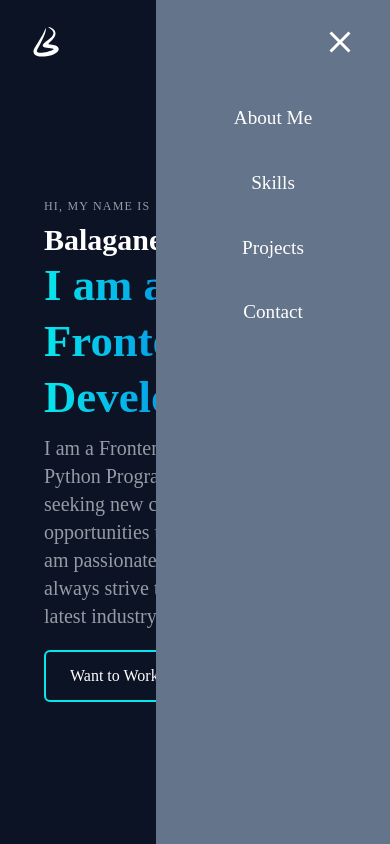
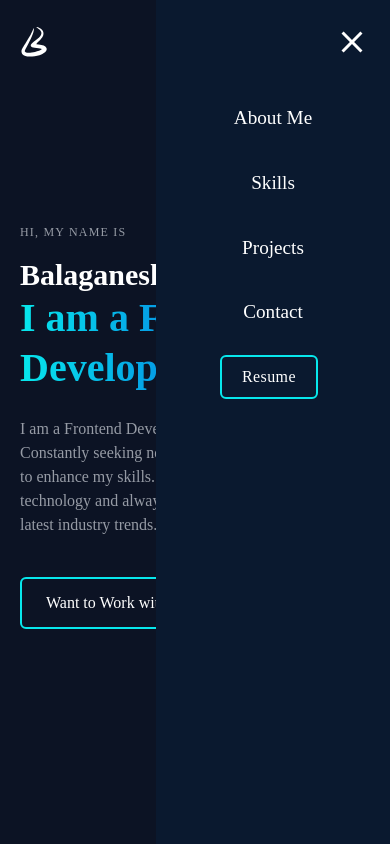
Before and after one commit to Balaganesh003/Balaganesh-dev, a Next.js app: page / in a window 390 px wide. Both pictures are taken after a click on the button 340 px from the left and 42 px from the top of the page. Built offline with nearby package versions, Linux system fonts and the light colour scheme.

Commit message:
updated the font size and removed the extra padding in the mobile view

```diff
--- a/components/Header.jsx
+++ b/components/Header.jsx
@@ -12,23 +12,23 @@ const icons = [FaWhatsapp, FaInstagram, FaLinkedin, FaTwitter, FaGithub];
 
 const Header = () => {
   return (
-    <div className="mx-6 mt-12 lg:mt-6">
-      <h1 className="md:tracking-1 tracking-widest py-2 text-xs  text-HeadingGray uppercase">
+    <div className="md:mx-6  lg:mt-6">
+      <h1 className="md:tracking-1 tracking-widest py-2 text-[0.75rem] md:text-xs  text-HeadingGray uppercase">
         Hi, My name is
       </h1>
-      <h1 className="xl:text-7xl lg:6xl md:text-5xl text-3xl font-bold ">
+      <h1 className="xl:text-7xl mt-2 lg:6xl md:text-5xl text-3xl font-bold ">
         Balaganesh K
       </h1>
-      <p className="font-extrabold  text-transparent text-[2.8rem] md:text-[3.5rem] lg:text[4.7rem] xl:text-[5rem] bg-clip-text bg-gradient-to-r from-HeadingBlue to-headingPurple  leading-tight">
+      <p className="font-extrabold  text-transparent text-[2.5rem] md:text-[3.5rem] lg:text[4.7rem] xl:text-[5rem] bg-clip-text bg-gradient-to-r from-HeadingBlue to-headingPurple  leading-tight">
         I am a Frontend Developer
       </p>
-      <p className="text-xl max-w-xl text-HeadingGray font-medium py-2">
+      <p className="text-base md:text-lg pr-1 lg:text-lg max-w-[33rem] text-HeadingGray font-medium mt-6">
         I am a Frontend Developer and Python Programmer. Constantly seeking new
         challenges and opportunities to enhance my skills. I am passionate about
         technology and always strive to stay updated with the latest industry
         trends.
       </p>
-      <button className="py-3 px-6 mt-3 grow-1 shrink-0 border-HeadingBlue border-2 rounded-md cursor-pointer hover:border-cyan-500 transition-all duration-200 hover:bg-cyan-300/5 active:scale-95">
+      <button className="py-3 px-6 mt-10  grow-1 shrink-0 border-HeadingBlue border-2 rounded-md cursor-pointer hover:border-cyan-500 transition-all duration-200 hover:bg-cyan-300/5 active:scale-95">
         Want to Work with me
       </button>
     </div>
--- a/components/NavItem.jsx
+++ b/components/NavItem.jsx
@@ -1,8 +1,8 @@
 import React from 'react';
 
-const NavItem = ({ text }) => {
+const NavItem = ({ text, toggleNav }) => {
   return (
-    <div>
+    <div onClick={toggleNav}>
       <li
         className="flex space-x-2
          items-center  px-1 py-2 cursor-pointer group ">
--- a/components/Navigation.jsx
+++ b/components/Navigation.jsx
@@ -8,9 +8,13 @@ const navItems = ['About Me', 'Skills', 'Projects', 'Contact'];
 const Navigation = () => {
   const [isOpen, setIsOpen] = useState(false);
 
+  const handleNavToggle = () => {
+    setIsOpen(!isOpen);
+  };
+
   return (
     <div className="">
-      <div className="hidden md:flex items-center justify-between py-7 bg-primary w-screen px-[3.5rem]  ">
+      <div className="hidden md:flex items-center justify-between py-7 bg-primary w-screen px-[3.5rem] ">
         {/* Desktop */}
         <div className="cursor-pointer mt-1">
           <Image src="/logo.svg" alt="My Logo" width={28} height={28} />
@@ -28,7 +32,7 @@ const Navigation = () => {
       <div className="md:hidden top-0 fixed">
         <div className="relative h-screen">
           {/* Nav Toggle */}
-          <div className="w-screen flex px-8 py-6 justify-between">
+          <div className="w-screen flex px-5 py-6 justify-between">
             {/* Logo */}
             <div className="cursor-pointer flex items-center justify-center">
               <Image src="/logo.svg" alt="My Logo" width={28} height={28} />
@@ -37,12 +41,12 @@ const Navigation = () => {
             <button className="cursor-pointer  transition-all duration-300 z-30">
               {isOpen ? (
                 <MdClear
-                  onClick={() => setIsOpen(!isOpen)}
+                  onClick={handleNavToggle}
                   className="text-white text-4xl"
                 />
               ) : (
                 <MdSegment
-                  onClick={() => setIsOpen(!isOpen)}
+                  onClick={handleNavToggle}
                   className="text-white text-4xl"
                 />
               )}
@@ -52,12 +56,21 @@ const Navigation = () => {
           <div
             className={`w-[60%] h-screen absolute inset-y-0 ${
               isOpen ? 'right-0' : '-right-[50rem]'
-            }   transition-all duration-300 ease-in-out bg-slate-500`}>
+            }   transition-all duration-300 ease-in-out bg-bgNavy`}>
             <div className="flex mt-24 justify-center">
               <ul className="flex flex-col items-center gap-5 justify-center">
                 {navItems.map((item, index) => (
-                  <NavItem key={index} text={item} />
+                  <NavItem
+                    key={index}
+                    text={item}
+                    toggleNav={handleNavToggle}
+                  />
                 ))}
+                <button
+                  onClick={handleNavToggle}
+                  className="px-5 tracking-wide text-base py-2 mx-6 mr-8 border-HeadingBlue border-2 rounded-md cursor-pointer hover:border-cyan-500 transition-all duration-200 text-[1.1rem] hover:bg-cyan-300/5 active:scale-95">
+                  Resume
+                </button>
               </ul>
             </div>
           </div>
--- a/pages/index.js
+++ b/pages/index.js
@@ -48,7 +48,7 @@ export default function Home() {
       </Head>
 
       <div className="grid grid-flow-col  bg-primary relative">
-        <div className="hidden  fixed justify-end left-5 px-8 md:flex flex-col items-center text-white h-screen  space-y-7">
+        <div className="hidden  fixed justify-end left-5 px-9 md:flex flex-col items-center text-white h-screen  space-y-7">
           <div className="flex flex-col space-y-7">
             {links.map((link, index) => (
               <a key={index} target="_new" href={link.link}>
```
